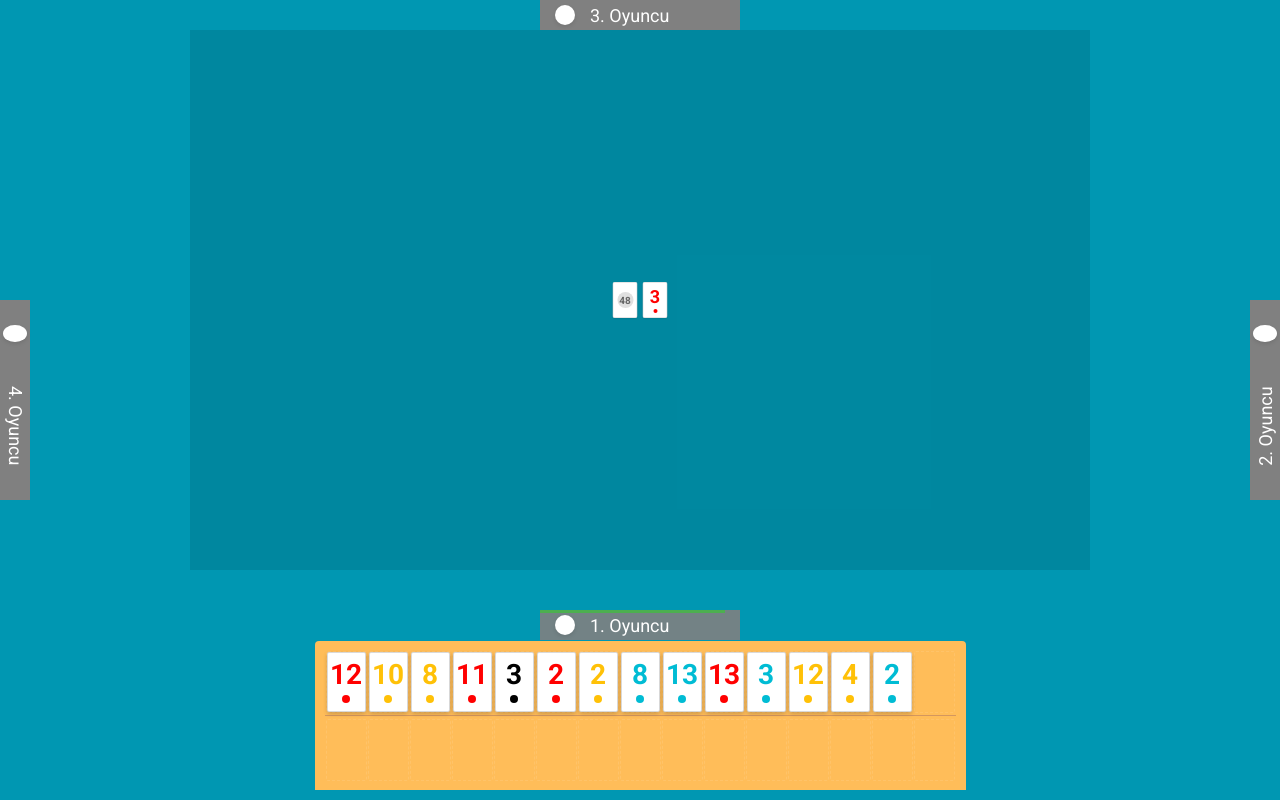
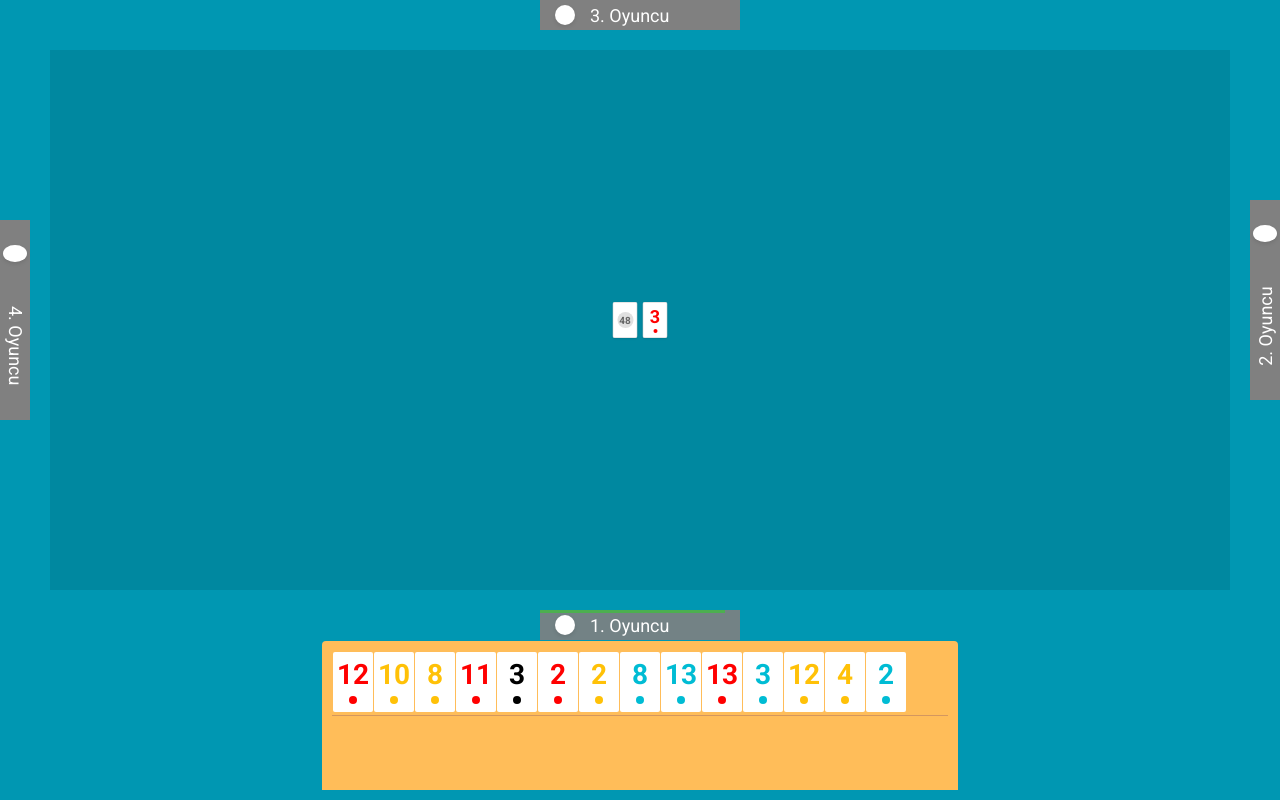
Before and after one commit to uzunosman/hugo-ui, a React (Vite) app: page / in a window 1280 px wide. Built offline with nearby package versions, Linux system fonts and the light colour scheme.

Commit message:
css işleri falan

```diff
--- a/src/App.jsx
+++ b/src/App.jsx
@@ -1,52 +1,6 @@
-import React, { useState, useCallback } from 'react';
+import React, { useState } from 'react';
 import GameBoard from './components/GameBoard/GameBoard';
 import './assets/css/global.css';
-
-// Seri ve grup taşları tespit etme fonksiyonu
-const findSeries = (tiles, startIndex) => {
-  const startTile = tiles[startIndex];
-  if (!startTile) return [];
-
-  // Önce aynı sayıdan farklı renkleri kontrol et (grup)
-  const sameNumberGroup = [];
-  tiles.forEach((tile, index) => {
-    if (tile && tile.value === startTile.value && tile.color !== startTile.color) {
-      sameNumberGroup.push(index);
-    }
-  });
-
-  // Eğer aynı sayıdan 2 veya daha fazla farklı renk varsa (başlangıç taşıyla birlikte 3 veya 4 taş)
-  if (sameNumberGroup.length >= 2) {
-    sameNumberGroup.push(startIndex); // Başlangıç taşını da ekle
-    // En fazla 4 taş olacak şekilde sınırla
-    return sameNumberGroup.slice(0, 4);
-  }
-
-  // Grup bulunamadıysa seri kontrolü yap
-  const series = [startIndex];
-
-  // Sağa doğru kontrol
-  let rightIndex = startIndex + 1;
-  while (rightIndex < tiles.length && tiles[rightIndex] &&
-    (tiles[rightIndex].value === String(parseInt(startTile.value) + series.length) ||
-      tiles[rightIndex].value === String(parseInt(startTile.value) - series.length)) &&
-    tiles[rightIndex].color === startTile.color) {
-    series.push(rightIndex);
-    rightIndex++;
-  }
-
-  // Sola doğru kontrol
-  let leftIndex = startIndex - 1;
-  while (leftIndex >= 0 && tiles[leftIndex] &&
-    (tiles[leftIndex].value === String(parseInt(startTile.value) + series.length) ||
-      tiles[leftIndex].value === String(parseInt(startTile.value) - series.length)) &&
-    tiles[leftIndex].color === startTile.color) {
-    series.unshift(leftIndex);
-    leftIndex--;
-  }
-
-  return series;
-};
 
 // Rastgele taş oluşturma fonksiyonu
 const generateRandomTile = () => {
@@ -78,7 +32,6 @@ function App() {
   ]);
 
   const [currentPlayer] = useState(2); // 1. Oyuncu
-  const [selectedSeries, setSelectedSeries] = useState(null);
 
   const [playerTiles, setPlayerTiles] = useState([
     generateTileSet(), // 3. Oyuncu
@@ -91,51 +44,14 @@ function App() {
     console.log(`Player ${playerIndex} clicked tile ${tileIndex}`);
   };
 
-  const handleSeriesSelect = useCallback((tileIndex) => {
-    const series = findSeries(playerTiles[currentPlayer], tileIndex);
-    if (series.length > 1) {
-      setSelectedSeries(series);
-      return true;
-    }
-    return false;
-  }, [currentPlayer, playerTiles]);
-
-  const handleTileMove = (sourceIndex, targetIndex, isSeriesMove = false) => {
-    // Eğer seri taşınıyorsa ve seçili seri yoksa işlemi iptal et
-    if (isSeriesMove && !selectedSeries) {
+  const handleTileMove = (sourceIndex, targetIndex) => {
+    // Eğer taş aynı yere bırakılıyorsa hiçbir şey yapma
+    if (sourceIndex === targetIndex) {
       return;
     }
 
     // Aktif oyuncunun taşlarını kopyala
     const currentPlayerTiles = [...playerTiles[currentPlayer]];
-
-    if (isSeriesMove && selectedSeries) {
-      // Seriyi taşı
-      const seriesToMove = selectedSeries.map(index => ({ ...currentPlayerTiles[index] }));
-      const offset = targetIndex - sourceIndex;
-
-      // Hedef pozisyonları kontrol et
-      const targetPositions = selectedSeries.map(index => index + offset);
-      if (targetPositions.some(pos => pos < 0 || pos >= currentPlayerTiles.length)) {
-        return;
-      }
-
-      // Eski pozisyonları temizle
-      selectedSeries.forEach(index => {
-        currentPlayerTiles[index] = null;
-      });
-
-      // Yeni pozisyonlara yerleştir
-      seriesToMove.forEach((tile, i) => {
-        currentPlayerTiles[targetPositions[i]] = tile;
-      });
-
-      setSelectedSeries(null);
-    } else {
-      // Eğer taş aynı yere bırakılıyorsa hiçbir şey yapma
-      if (sourceIndex === targetIndex) {
-        return;
-      }
 
     // Sürüklenen taşı al ve eski konumunu temizle
     const movedTile = { ...currentPlayerTiles[sourceIndex] };
@@ -199,7 +115,6 @@ function App() {
 
     // Sürüklenen taşı hedef konuma yerleştir
     currentPlayerTiles[targetIndex] = movedTile;
-    }
 
     // State'i güncelle
     const newPlayerTiles = [...playerTiles];
@@ -217,8 +132,6 @@ function App() {
         playerTiles={playerTiles}
         onTileClick={handleTileClick}
         onTileMove={handleTileMove}
-        onSeriesSelect={handleSeriesSelect}
-        selectedSeries={selectedSeries}
       />
     </div>
   );
--- a/src/assets/css/components/GameBoard.css
+++ b/src/assets/css/components/GameBoard.css
@@ -1,18 +1,24 @@
-.game-board {
+.game-container {
     width: 100%;
     height: 100%;
+}
+
+.game-board {
+    margin: 50px 50px 50px 50px;
     position: relative;
     display: flex;
     justify-content: center;
     align-items: center;
+    background-color: rgba(0, 0, 0, 0.1);
 }
 
 .board-content {
     position: relative;
-    width: 1200px;
-    height: 800px;
-    margin-bottom: 200px;
-    background-color: rgba(0, 0, 0, 0.1);
+    width: 100%;
+    height: 100%;
+    display: flex;
+    justify-content: center;
+    align-items: center;
 }
 
 .game-info {
@@ -25,6 +31,7 @@
     color: var(--tile-bg);
     font-size: 16px;
     font-weight: bold;
+    z-index: 10;
 }
 
 @media (max-width: 1280px) {
--- a/src/assets/css/components/PlayerPanel.css
+++ b/src/assets/css/components/PlayerPanel.css
@@ -43,7 +43,7 @@
 .player-panel.right {
     position: fixed;
     right: 0;
-    top: 300px;
+    top: 200px;
     height: 200px;
     width: 30px;
     flex-direction: column;
@@ -72,7 +72,7 @@
 
 .player-panel.left {
     left: 0;
-    top: 50%;
+    top: 40%;
     transform: translateY(-50%);
     height: 200px;
     width: 30px;
--- a/src/assets/css/components/Tile.css
+++ b/src/assets/css/components/Tile.css
@@ -9,31 +9,11 @@
     align-items: center;
     font-size: 28px;
     font-weight: bold;
-    box-shadow: 0 2px 4px rgba(0, 0, 0, 0.2);
     cursor: pointer;
     user-select: none;
-    border: 1px solid rgba(0, 0, 0, 0.15);
     position: relative;
     padding-bottom: 15px;
     z-index: 101;
-    transition: all 0.2s ease;
-}
-
-.tile.series {
-    box-shadow: 0 0 0 2px #4CAF50, 0 2px 4px rgba(0, 0, 0, 0.2);
-    transform: translateY(-2px);
-}
-
-.tile.series::before {
-    content: '';
-    position: absolute;
-    top: -2px;
-    left: -2px;
-    right: -2px;
-    bottom: -2px;
-    border-radius: 4px;
-    background: rgba(76, 175, 80, 0.1);
-    z-index: -1;
 }
 
 .tile::after {
--- a/src/assets/css/components/TileHolder.css
+++ b/src/assets/css/components/TileHolder.css
@@ -23,7 +23,7 @@
 
 .tile-row {
     display: grid;
-    grid-template-columns: repeat(15, 41px);
+    grid-template-columns: repeat(15, 40px);
     gap: 1px;
     min-height: 65px;
     align-items: center;
@@ -33,14 +33,12 @@
 }
 
 .tile-cell {
-    width: 41px;
-    height: 62px;
+    width: 40px;
+    height: 60px;
     display: flex;
     justify-content: center;
     align-items: center;
     position: relative;
-    border: 1px dashed rgba(255, 255, 255, 0.1);
-    border-radius: 2px;
 }
 
 .tile-cell.drag-over {
--- a/src/assets/css/global.css
+++ b/src/assets/css/global.css
@@ -9,6 +9,7 @@
     --spacing-md: 15px;
     --spacing-lg: 20px;
     --font-family: 'Roboto', sans-serif;
+    --game-size: 720px;
 }
 
 * {
@@ -27,21 +28,12 @@ body,
 body {
     font-family: var(--font-family);
     background-color: var(--primary-bg);
-    width: 1200px;
-    height: 800px;
-    margin: 0 auto;
-}
-
-#root {
     display: flex;
     justify-content: center;
     align-items: center;
 }
 
-.game-container {
-    width: 100%;
-    height: 100%;
-    position: relative;
+#root {
     display: flex;
     justify-content: center;
     align-items: center;
--- a/src/components/GameBoard/GameBoard.jsx
+++ b/src/components/GameBoard/GameBoard.jsx
@@ -9,9 +9,7 @@ const GameBoard = ({
     currentPlayer,
     playerTiles,
     onTileClick,
-    onTileMove,
-    onSeriesSelect,
-    selectedSeries
+    onTileMove
 }) => {
     const [timeLeft, setTimeLeft] = useState(60);
 
@@ -69,8 +67,6 @@ const GameBoard = ({
                 tiles={playerTiles[currentPlayer]}
                 onTileClick={(tileIndex) => onTileClick(currentPlayer, tileIndex)}
                 onTileMove={onTileMove}
-                onSeriesSelect={onSeriesSelect}
-                selectedSeries={selectedSeries}
             />
         </>
     );
--- a/src/components/Tile/Tile.jsx
+++ b/src/components/Tile/Tile.jsx
@@ -1,82 +1,18 @@
-import React, { useRef, useEffect } from 'react';
+import React from 'react';
 import '../../assets/css/components/Tile.css';
 
-const Tile = ({ value, color, onClick, index, onSeriesSelect, isPartOfSeries }) => {
-    const longPressTimer = useRef(null);
-    const isLongPress = useRef(false);
-    const tileRef = useRef(null);
-
-    useEffect(() => {
-        return () => {
-            if (longPressTimer.current) {
-                clearTimeout(longPressTimer.current);
-            }
-        };
-    }, []);
-
-    const handleMouseDown = (e) => {
-        isLongPress.current = false;
-        longPressTimer.current = setTimeout(() => {
-            isLongPress.current = true;
-            if (onSeriesSelect) {
-                onSeriesSelect(index);
-            }
-        }, 1500); // 1.5 saniye
-    };
-
-    const handleMouseUp = () => {
-        if (longPressTimer.current) {
-            clearTimeout(longPressTimer.current);
-        }
-        if (!isLongPress.current && onClick) {
-            onClick();
-        }
-    };
-
-    const createDragImage = (e) => {
-        if (!isPartOfSeries) return;
-
-        // Seri için özel bir drag image oluştur
-        const dragContainer = document.createElement('div');
-        dragContainer.style.position = 'absolute';
-        dragContainer.style.top = '-1000px';
-        dragContainer.style.display = 'flex';
-        dragContainer.style.gap = '1px';
-        dragContainer.style.transform = 'translateY(-50%)';
-
-        // Mevcut taşın klonunu oluştur
-        const clone = tileRef.current.cloneNode(true);
-        clone.style.opacity = '1';
-        dragContainer.appendChild(clone);
-
-        // Kardeş taşları bul ve ekle
-        const parent = tileRef.current.closest('.tile-holder');
-        if (parent) {
-            const allTiles = parent.querySelectorAll('.tile.series');
-            allTiles.forEach(tile => {
-                if (tile !== tileRef.current) {
-                    const tileClone = tile.cloneNode(true);
-                    tileClone.style.opacity = '1';
-                    dragContainer.appendChild(tileClone);
-                }
-            });
-        }
-
-        document.body.appendChild(dragContainer);
-        e.dataTransfer.setDragImage(dragContainer, 20, 30);
-        setTimeout(() => document.body.removeChild(dragContainer), 0);
-    };
-
+const Tile = ({ value, color, onClick, index }) => {
     const handleDragStart = (e) => {
         try {
-            createDragImage(e);
+            const rect = e.target.getBoundingClientRect();
+            // Mouse'u taşın merkezine konumlandır
+            e.dataTransfer.setDragImage(e.target, rect.width / 2, rect.height / 2);
 
             // Sürüklenen taşın bilgilerini saklayalım
             const tileData = {
                 value,
                 color,
-                sourceIndex: index,
-                isSeriesMove: isLongPress.current
+                sourceIndex: index
             };
             e.dataTransfer.setData('tile', JSON.stringify(tileData));
 
@@ -90,20 +26,33 @@ const Tile = ({ value, color, onClick, index, onSeriesSelect, isPartOfSeries })
     const handleDragEnd = (e) => {
         // Sürükleme bittiğinde opaklığı geri alalım
         e.target.style.opacity = '1';
-        isLongPress.current = false;
+    };
+
+    const handleClick = (e) => {
+        if (onClick) {
+            const rect = e.target.getBoundingClientRect();
+            // Mouse'u taşın merkezine konumlandır
+            const centerX = rect.left + rect.width / 2;
+            const centerY = rect.top + rect.height / 2;
+
+            // Mouse'u merkeze taşı
+            const event = new MouseEvent('mousemove', {
+                view: window,
+                bubbles: true,
+                cancelable: true,
+                clientX: centerX,
+                clientY: centerY
+            });
+            document.dispatchEvent(event);
+
+            onClick();
+        }
     };
 
     return (
         <div
-            ref={tileRef}
-            className={`tile ${color} ${isPartOfSeries ? 'series' : ''}`}
-            onMouseDown={handleMouseDown}
-            onMouseUp={handleMouseUp}
-            onMouseLeave={() => {
-                if (longPressTimer.current) {
-                    clearTimeout(longPressTimer.current);
-                }
-            }}
+            className={`tile ${color}`}
+            onClick={handleClick}
             draggable="true"
             onDragStart={handleDragStart}
             onDragEnd={handleDragEnd}
--- a/src/components/TileHolder/TileHolder.jsx
+++ b/src/components/TileHolder/TileHolder.jsx
@@ -2,7 +2,7 @@ import React, { useRef } from 'react';
 import Tile from '../Tile/Tile';
 import '../../assets/css/components/TileHolder.css';
 
-const TileHolder = ({ tiles, onTileClick, onTileMove, onSeriesSelect, selectedSeries }) => {
+const TileHolder = ({ tiles, onTileClick, onTileMove }) => {
     const firstRowRef = useRef(null);
     const secondRowRef = useRef(null);
 
@@ -50,7 +50,7 @@ const TileHolder = ({ tiles, onTileClick, onTileMove, onSeriesSelect, selectedSe
                 }
 
                 // Taşı hareket ettir
-                onTileMove(tileData.sourceIndex, targetIndex, tileData.isSeriesMove);
+                onTileMove(tileData.sourceIndex, targetIndex);
             }
         } catch (error) {
             console.error('Taş taşıma sırasında hata:', error);
@@ -73,8 +73,6 @@ const TileHolder = ({ tiles, onTileClick, onTileMove, onSeriesSelect, selectedSe
                         value={rowTiles[index].value}
                         color={rowTiles[index].color}
                         onClick={() => onTileClick(startIndex + index)}
-                        onSeriesSelect={onSeriesSelect}
-                        isPartOfSeries={selectedSeries?.includes(startIndex + index)}
                     />
                 )}
             </div>
```
Also changed, not shown: 1 other file (tests, documents, lock files or other folders). Lines whose indentation alone changed are shown as unchanged.
